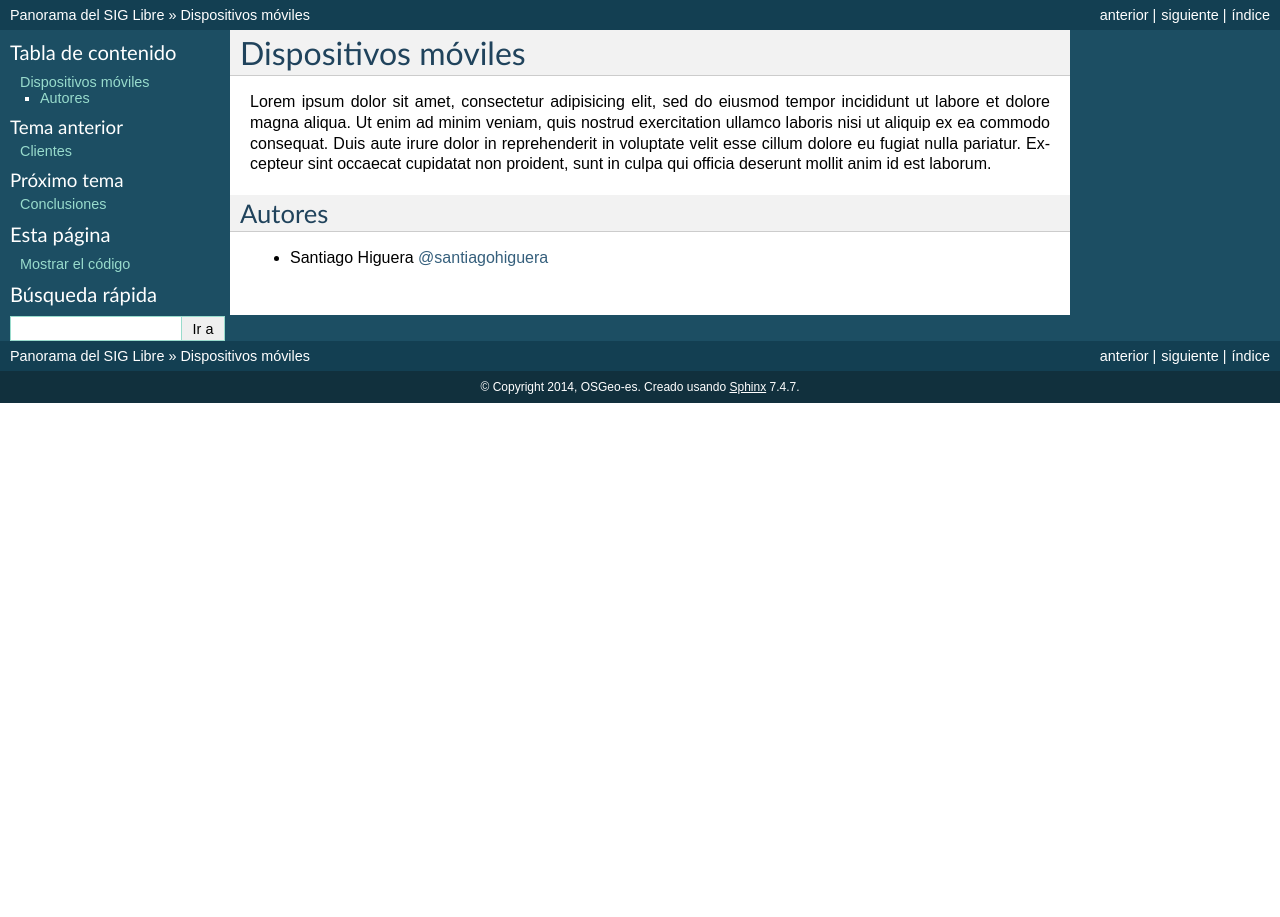
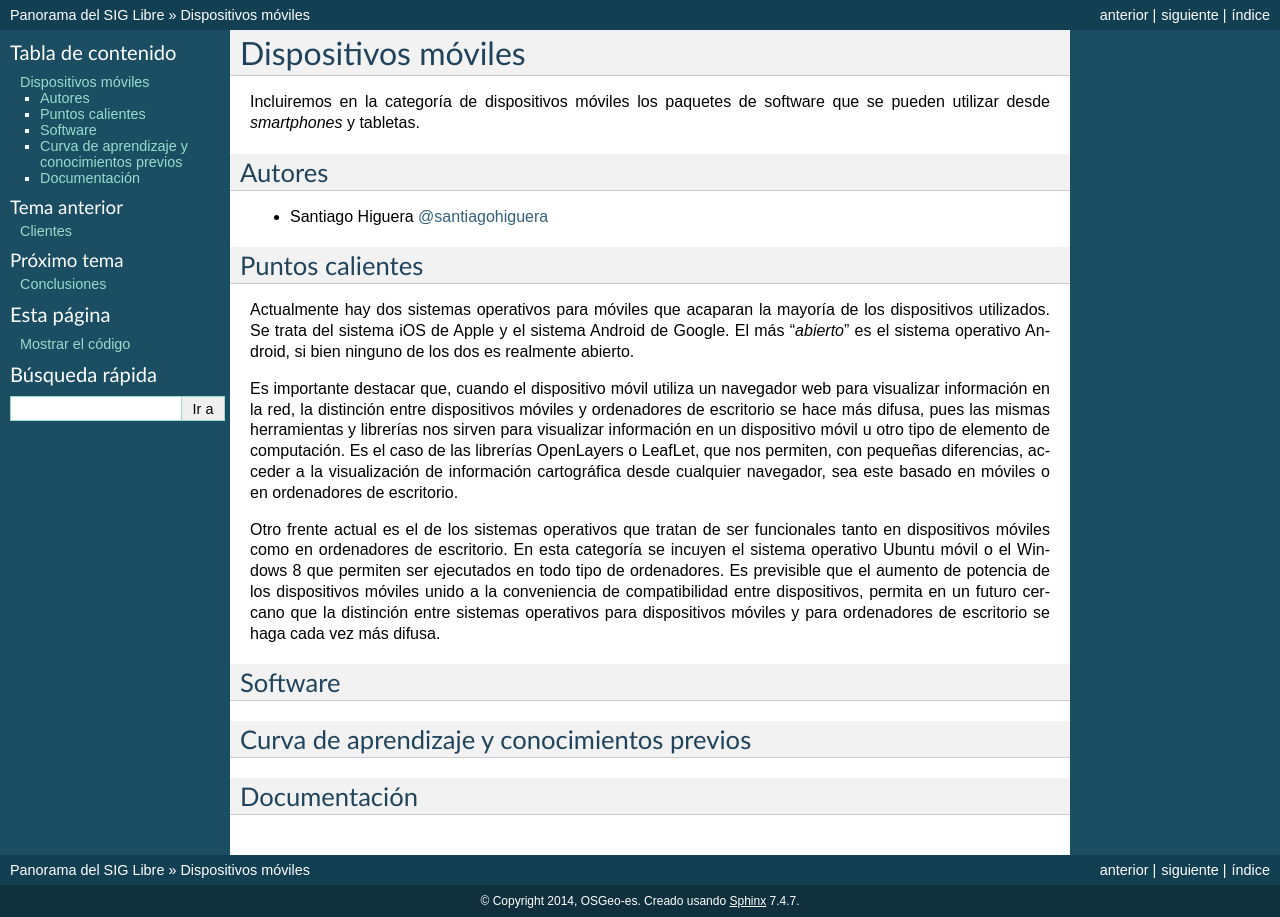
Before and after one commit to OSGeo-ES/panorama-siglibre8, a Sphinx documentation site: the page built from source/movilidad/index.rst, in a window 1280 px wide. Built offline with Sphinx 7.4.7, drawn with Linux system fonts in a browser that asks for light colours.

Commit message:
First commit for Movilidad

```diff
--- a/source/movilidad/index.rst
+++ b/source/movilidad/index.rst
@@ -2,14 +2,29 @@
 Dispositivos móviles
 ********************
 
-Lorem ipsum dolor sit amet, consectetur adipisicing elit, sed do eiusmod
-tempor incididunt ut labore et dolore magna aliqua. Ut enim ad minim veniam,
-quis nostrud exercitation ullamco laboris nisi ut aliquip ex ea commodo
-consequat. Duis aute irure dolor in reprehenderit in voluptate velit esse
-cillum dolore eu fugiat nulla pariatur. Excepteur sint occaecat cupidatat non
-proident, sunt in culpa qui officia deserunt mollit anim id est laborum.
+Incluiremos en la categoría de dispositivos móviles los paquetes de software que se pueden utilizar desde *smartphones* y tabletas.
 
 Autores
 ------------
 
 - |shiguera|
+
+Puntos calientes
+----------------
+Actualmente hay dos sistemas operativos para móviles que acaparan la mayoría de los dispositivos utilizados. Se trata del sistema iOS de Apple y el sistema Android de Google. El más '*abierto*' es el sistema operativo Android, si bien ninguno de los dos es realmente abierto.
+
+Es importante destacar que, cuando el dispositivo móvil utiliza un navegador web para visualizar información en la red, la distinción entre dispositivos móviles y ordenadores de escritorio se hace más difusa, pues las mismas herramientas y librerías nos sirven para visualizar información en un dispositivo móvil u otro tipo de elemento de computación. Es el caso de las librerías OpenLayers o LeafLet, que nos permiten, con pequeñas diferencias, acceder a la visualización de información cartográfica desde cualquier navegador, sea este basado en móviles o en ordenadores de escritorio.
+
+Otro frente actual es el de los sistemas operativos que tratan de ser funcionales tanto en dispositivos móviles como en ordenadores de escritorio. En esta categoría se incuyen el sistema operativo Ubuntu móvil o el Windows 8 que permiten ser ejecutados en todo tipo de ordenadores. Es previsible que el aumento de potencia de los dispositivos móviles unido a la conveniencia de compatibilidad entre dispositivos, permita en un futuro cercano que la distinción entre sistemas operativos para dispositivos móviles y para ordenadores de escritorio se haga cada vez más difusa.
+
+
+
+
+Software
+--------
+
+Curva de aprendizaje y conocimientos previos
+--------------------------------------------
+
+Documentación
+-------------
```
